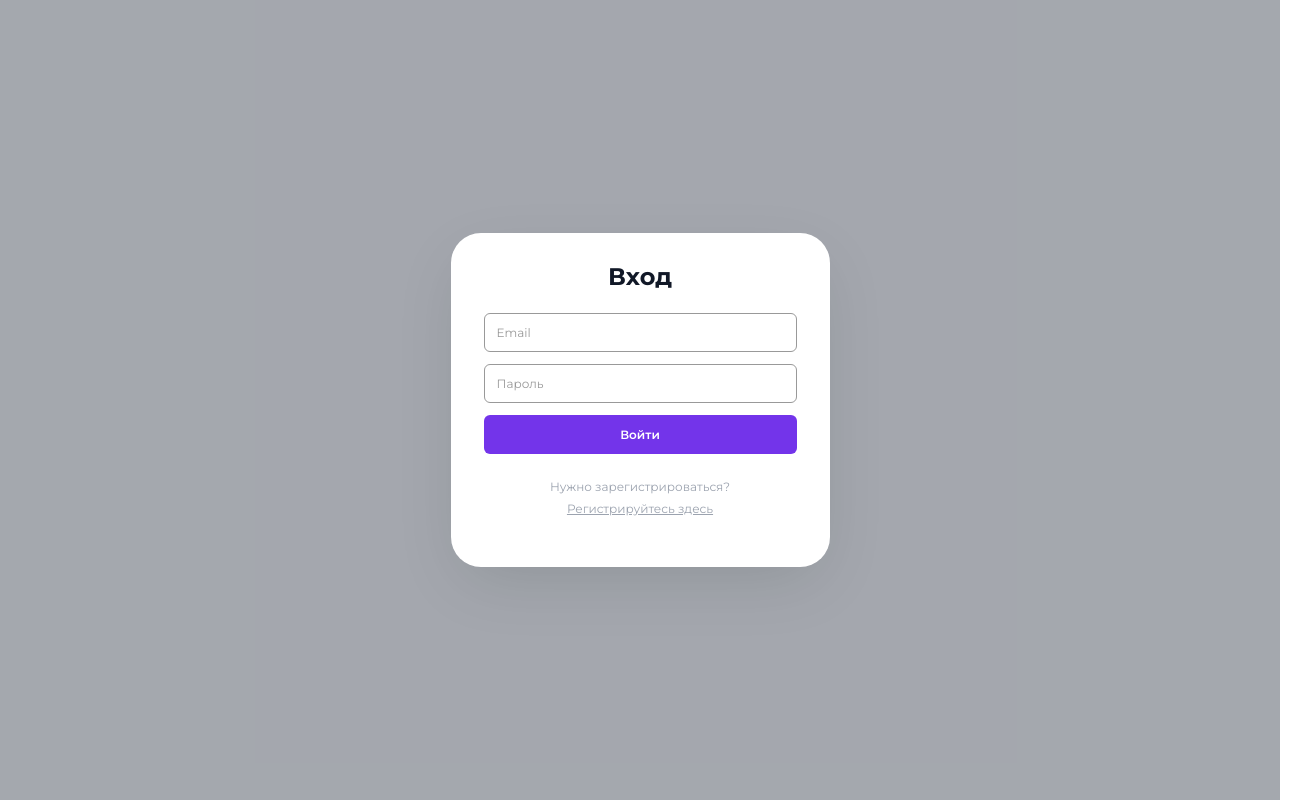
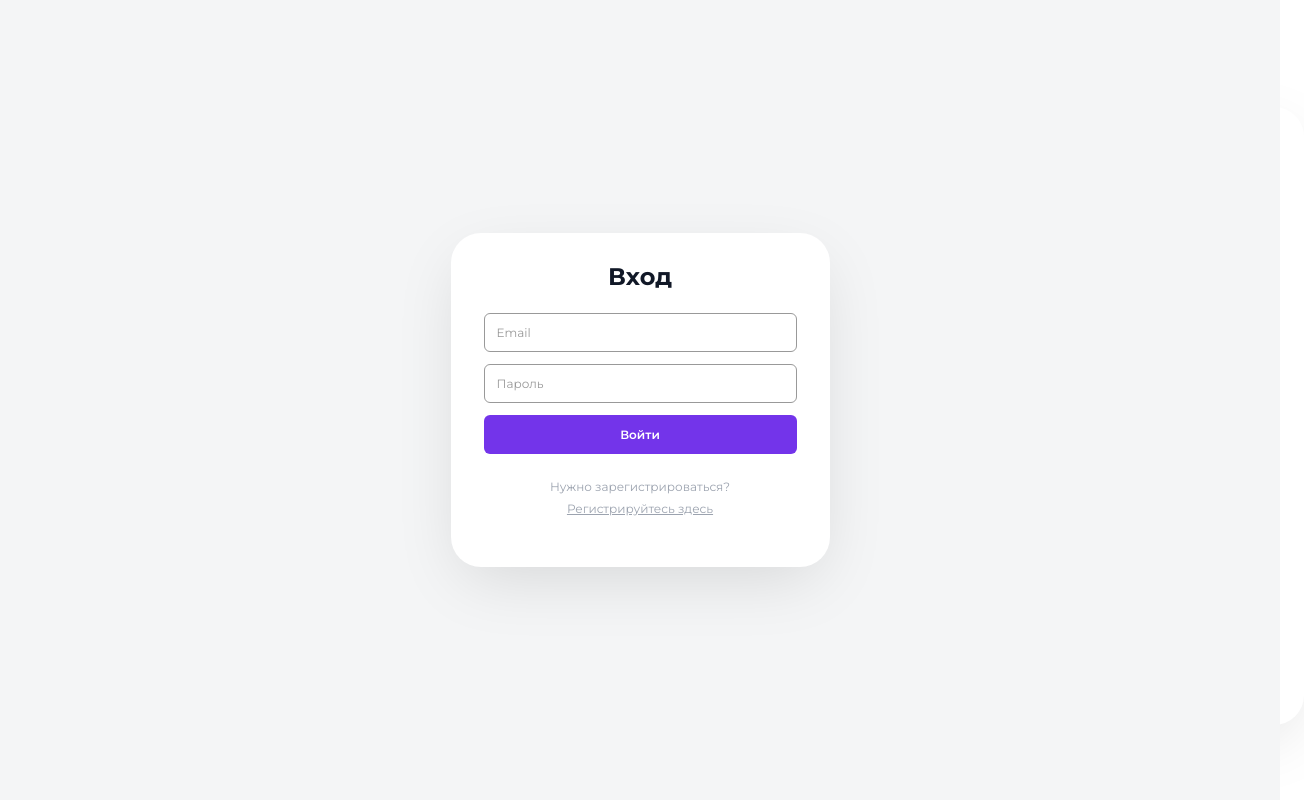
Before and after one commit to x3imal/SkyproWallet, a React (Vite) app: page /expenses in a window 1280 px wide. Shown: the whole page, 1304 px wide, since content can reach past the window. Built offline with nearby package versions, Linux system fonts and the light colour scheme.

Commit message:
auth-with-localStorage: исправили логику отображения страаницы

```diff
--- a/src/components/AuthModal/AuthModal.jsx
+++ b/src/components/AuthModal/AuthModal.jsx
@@ -1,7 +1,7 @@
-import React from "react";
-import styled from "styled-components";
-import { Input } from "../ui/Input/Input.jsx";
-import { Button } from "../ui/Button/Button.jsx";
+import React from 'react';
+import styled from 'styled-components';
+import { Input } from '../ui/Input/Input.jsx';
+import { Button } from '../ui/Button/Button.jsx';
 
 // ======================== Стили модалки ========================
 
@@ -11,7 +11,7 @@ const Overlay = styled.div`
   inset: 0;
   width: 100vw;
   height: 100vh;
-    background: rgba(15, 23, 42, 0.35);
+  background: rgba(244, 245, 246, 1);
   display: flex;
   justify-content: center;
   align-items: center;
@@ -71,7 +71,7 @@ const HelperText = styled.p`
 
 // Ссылка-подсказка для переключения между входом и регистрацией
 const LinkText = styled.button`
-    font-family: "Montserrat", sans-serif;
+  font-family: 'Montserrat', sans-serif;
   border: none;
   background: transparent;
   cursor: pointer;
@@ -88,8 +88,8 @@ const LinkText = styled.button`
 
 // ======================== Компонент модалки ========================
 
-export const AuthModal = ({ mode = "login", onModeChange, onSubmit, onClose }) => {
-    const isLogin = mode === "login"; // текущий режим: вход или регистрация
+export const AuthModal = ({ mode = 'login', onModeChange, onSubmit, onClose }) => {
+  const isLogin = mode === 'login'; // текущий режим: вход или регистрация
 
   // Обработчик отправки формы
   const handleSubmit = (e) => {
@@ -102,9 +102,9 @@ export const AuthModal = ({ mode = "login", onModeChange, onSubmit, onClose }) =
     // Собираем данные из полей
     const payload = {
       mode, // "login" или "register" — важно для бэкенда и Layout
-            name: (formData.get("name") || "").trim(),
-            email: (formData.get("email") || "").trim(),
-            password: formData.get("password") || "",
+      name: (formData.get('name') || '').trim(),
+      email: (formData.get('email') || '').trim(),
+      password: formData.get('password') || '',
     };
 
     // Передаём данные наверх (в Layout → AuthContext)
@@ -114,57 +114,43 @@ export const AuthModal = ({ mode = "login", onModeChange, onSubmit, onClose }) =
   // Переключение между режимами «Вход» ↔ «Регистрация»
   const toggleMode = () => {
     if (onModeChange) {
-            onModeChange(isLogin ? "register" : "login");
+      onModeChange(isLogin ? 'register' : 'login');
     }
   };
 
   return (
-        <Overlay> {/* клик по фону → закрываем модалку */}
+    <Overlay>
+      {' '}
+      {/* клик по фону → закрываем модалку */}
       {/* Карточка модалки — клик по ней НЕ должен закрывать модалку */}
       <Card onClick={(e) => e.stopPropagation()}>
-                <Title>{isLogin ? "Вход" : "Регистрация"}</Title>
+        <Title>{isLogin ? 'Вход' : 'Регистрация'}</Title>
 
         {/* Форма */}
         <Form onSubmit={handleSubmit}>
           {/* Поле имени — только при регистрации */}
-                    {!isLogin && (
-                        <Input
-                            type="text"
-                            name="name"
-                            placeholder="Имя"
-                            autoComplete="name"
-                        />
-                    )}
+          {!isLogin && <Input type="text" name="name" placeholder="Имя" autoComplete="name" />}
 
           {/* Email — всегда (у тебя используется как логин) */}
-                    <Input
-                        type="email"
-                        name="email"
-                        placeholder="Email"
-                        autoComplete="email"
-                    />
+          <Input type="email" name="email" placeholder="Email" autoComplete="email" />
 
           {/* Пароль */}
           <Input
             type="password"
             name="password"
             placeholder="Пароль"
-                        autoComplete={isLogin ? "current-password" : "new-password"}
+            autoComplete={isLogin ? 'current-password' : 'new-password'}
           />
 
           {/* Кнопка отправки */}
-                    <Button type="submit">
-                        {isLogin ? "Войти" : "Зарегистрироваться"}
-                    </Button>
+          <Button type="submit">{isLogin ? 'Войти' : 'Зарегистрироваться'}</Button>
         </Form>
 
         {/* Футер с переключателем режима */}
         <Footer>
-                    <HelperText>
-                        {isLogin ? "Нужно зарегистрироваться?" : "Уже есть аккаунт?"}
-                    </HelperText>
+          <HelperText>{isLogin ? 'Нужно зарегистрироваться?' : 'Уже есть аккаунт?'}</HelperText>
           <LinkText type="button" onClick={toggleMode}>
-                        {isLogin ? "Регистрируйтесь здесь" : "Войдите здесь"}
+            {isLogin ? 'Регистрируйтесь здесь' : 'Войдите здесь'}
           </LinkText>
         </Footer>
       </Card>
--- a/src/components/ExpenseTable/ExpenseTable.jsx
+++ b/src/components/ExpenseTable/ExpenseTable.jsx
@@ -5,7 +5,7 @@ import { Input } from '../ui/Input/Input.jsx';
 
 export const TableItem = styled.div`
     width: 100%;
-    padding: 32px 118px 0;
+    padding: 36px 118px 0;
     box-sizing: border-box;
 `;
 
--- a/src/components/Layout/Layout.jsx
+++ b/src/components/Layout/Layout.jsx
@@ -8,11 +8,6 @@ import { useAuth } from "../../contexts/AuthContext.jsx";
 // ======================== Стили ========================
 
 const Page = styled.div`
-    width: 100%;
-    min-height: 100vh;
-    background: #f4f5f6;
-    display: flex;
-    flex-direction: column;
 `;
 
 const Header = styled.header`
--- /dev/null
+++ b/src/pages/Layout.jsx
@@ -0,0 +1,22 @@
+import { Outlet } from 'react-router-dom';
+import { Layout } from '../components/Layout/Layout';
+import styled from 'styled-components';
+
+export const Page = styled.div`
+  width: 100%;
+  min-height: 100vh;
+  background: #f4f5f6;
+  display: flex;
+  flex-direction: column;
+`;
+
+export const LayoutPage = () => {
+  return (
+    <>
+      <Layout />
+      <Page>
+        <Outlet />
+      </Page>
+    </>
+  );
+};
--- a/src/pages/MyExpenses.jsx
+++ b/src/pages/MyExpenses.jsx
@@ -9,7 +9,7 @@ const Wrapper = styled.div`
     gap: 24px;
 `;
 
-export const MyExpenses = () => {
+export const MyExpensesPage = () => {
     return (
         <Wrapper>
             <ExpenseTable />
--- a/src/router.jsx
+++ b/src/router.jsx
@@ -1,28 +1,26 @@
-import { Routes, Route, Navigate } from "react-router-dom";
-import { Layout } from "./components/Layout/Layout.jsx";
-import { MyExpenses } from "./pages/MyExpenses.jsx";
-import { AnalysisPage } from "./pages/AnalysisPage.jsx";
+import { Routes, Route, Navigate } from 'react-router-dom';
+import { Layout } from './components/Layout/Layout.jsx';
+import { MyExpensesPage } from './pages/MyExpenses.jsx';
+import { AnalysisPage } from './pages/Analysis.jsx';
+import { LayoutPage } from './pages/Layout.jsx';
 
 // Главный роутинг приложения
 export const AppRouter = () => {
   return (
     // Layout — это общая обёртка (хедер, фон, модалка и т.д.)
     // Всё, что внутри <Layout>, будет отображаться на всех страницах
-        <Layout>
     <Routes>
-                {/* При заходе на главную "/" — автоматически редиректим на /expenses */}
-                <Route path="/" element={<Navigate to="/expenses" replace />} />
-
+      {/* При заходе на главную "/" — автоматически редиректим Layout*/}
+      <Route path="/" element={<LayoutPage />}>
         {/* Основная страница — список расходов */}
-                <Route path="/expenses" element={<MyExpenses />} />
-
+        <Route path="/expenses" element={<MyExpensesPage/>}/>
         {/* Страница с аналитикой */}
-                <Route path="/analysis" element={<AnalysisPage />} />
+        <Route path="/analysis" element={<AnalysisPage/>}/>
+      </Route>
 
       {/* На всякий случай — если зайти на несуществующий путь */}
       {/* Можно добавить: */}
       {/* <Route path="*" element={<Navigate to="/expenses" replace />} /> */}
     </Routes>
-        </Layout>
   );
 };
```
Also changed, not shown: src/pages/Analysis.jsx (renamed from src/pages/AnalysisPage.jsx). Lines whose indentation alone changed are shown as unchanged.
